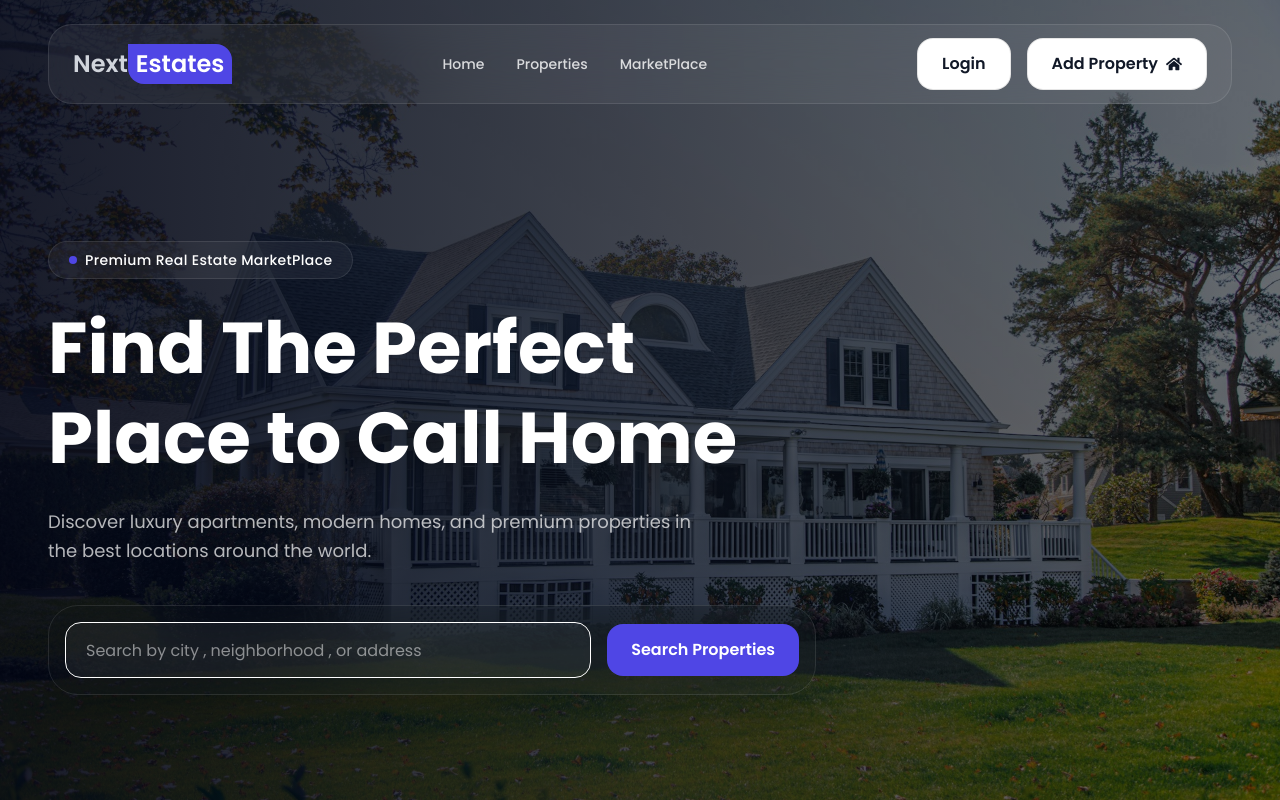
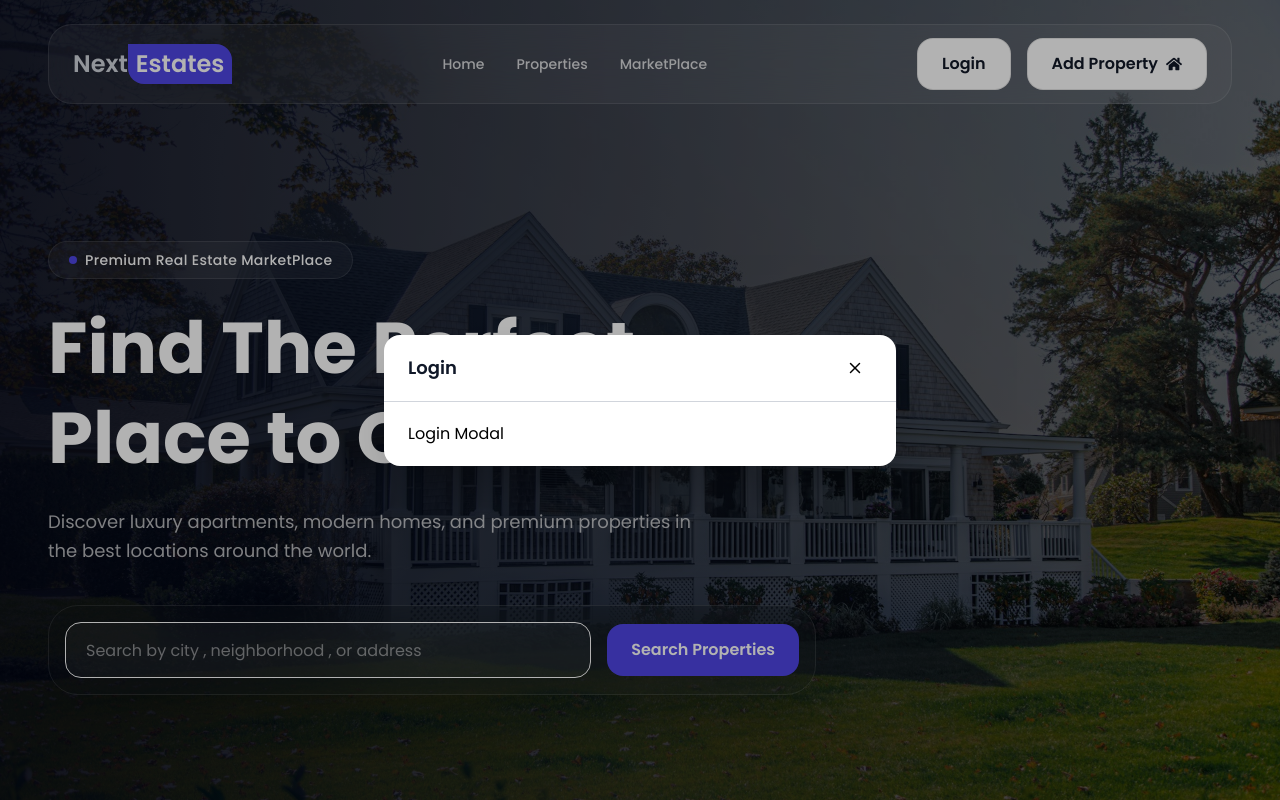
Before and after one commit to rishabh-1510/Plantventory, a Next.js app: page / in a window 1280 px wide. Both pictures are taken after a click on the button "Login". Shown: the top 800 px of the page. Built offline with nearby package versions, Linux system fonts and the light colour scheme.

Commit message:
Navbar variant issue

```diff
--- /dev/null
+++ b/app/components/modals/LoginModal.tsx
@@ -0,0 +1,16 @@
+"use client"
+import { useAuthModal } from "@/app/store/useAuthModalStore";
+import Modal from "./Modal";
+
+const LoginModal = () => {
+ const {openRegister , isLoginOpen ,closeLogin} = useAuthModal();
+   return (
+     <Modal title="Login" onClose={closeLogin} isOpen={isLoginOpen}>
+         <p>
+             Login Modal
+         </p>
+     </Modal>
+   )
+}
+
+export default LoginModal
--- a/app/components/navbar/Navbar.tsx
+++ b/app/components/navbar/Navbar.tsx
@@ -5,6 +5,7 @@ import { FaHome } from "react-icons/fa";
 import { useState } from "react";
 import { IoClose } from "react-icons/io5";
 import { HiOutlineMenuAlt3 } from "react-icons/hi";
+import { useAuthModal } from "@/app/store/useAuthModalStore";
 
 interface NavbarProps {
     variant: "transparent" | "Solid"
@@ -15,6 +16,7 @@ const navLinks = ["Home", "Properties", "MarketPlace"];
 export const Navbar = ({ variant = "transparent" }: NavbarProps) => {
     const isTranparent = variant === "transparent";
     const [isOpen, setIsOpen] = useState(false);
+    const {openLogin} = useAuthModal();
     return (
         <section className={`top-0 left-0 z-50 w-full
         ${isTranparent ? `absolute` : `sticky border-b border-black/5 bg-card`}`}>
@@ -41,7 +43,7 @@ export const Navbar = ({ variant = "transparent" }: NavbarProps) => {
                     </div>
                     {/* Desktop Buttons */}
                     <div className="hidden lg:flex items-center gap-4 ">
-                        <Button variant="outline">
+                        <Button variant="outline" onClick={openLogin}>
                             Login
                         </Button>
                         <Button icon={<FaHome />} iconPosition="right" variant="outline">
@@ -74,7 +76,7 @@ export const Navbar = ({ variant = "transparent" }: NavbarProps) => {
                                 </Link>
                             ))}
                             <div className="flex flex-col gap-3 mt-4 ">
-                                <Button variant="outline">
+                                <Button variant="outline" onClick={openLogin}>
                                     Login
                                 </Button>
                                 <Button icon={<FaHome />} iconPosition="right" variant="outline">
--- a/app/layout.tsx
+++ b/app/layout.tsx
@@ -2,6 +2,7 @@ import type { Metadata } from "next";
 import { Poppins } from "next/font/google";
 import "./globals.css";
 import RegisterModal from "./components/modals/RegisterModal";
+import LoginModal from "./components/modals/LoginModal";
 
 const poppins = Poppins({
   variable: "--font-poppins",
@@ -28,6 +29,7 @@ export default function RootLayout({
     >
       <body className="min-h-full flex flex-col bg-background">{children}
         <RegisterModal/>
+        <LoginModal/>
       </body>
     </html>
   );
--- a/app/page.tsx
+++ b/app/page.tsx
@@ -7,7 +7,7 @@ import { Navbar } from "./components/navbar/Navbar";
 export default function Home() {
   return (
     <FrontendLayout>
-      <Navbar/>
+      <Navbar variant='transparent'/>
       <section className="relative flex min-h-screen items-center overflow-hidden bg-[url('/images/hero.jpg')] bg-cover bg-center
       pt-32 lg:pt-36 py-2">
         {/* overlay */}
```
